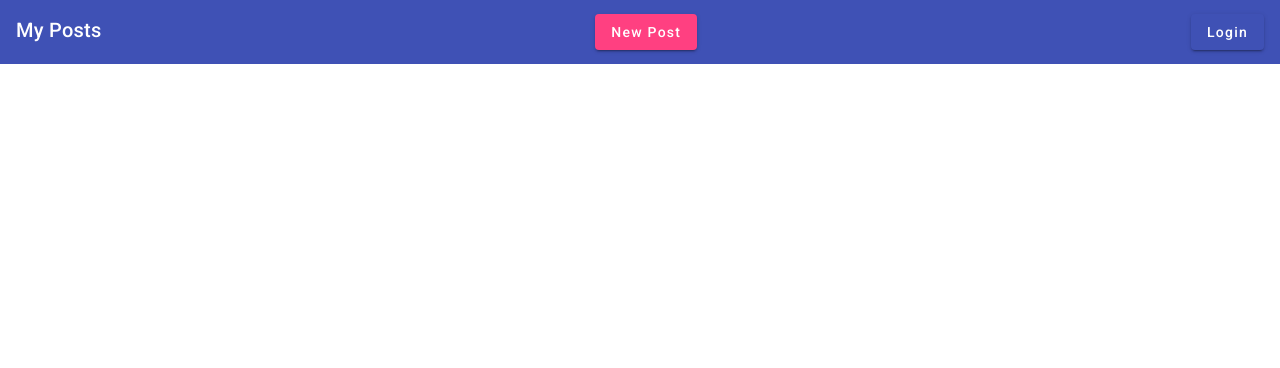
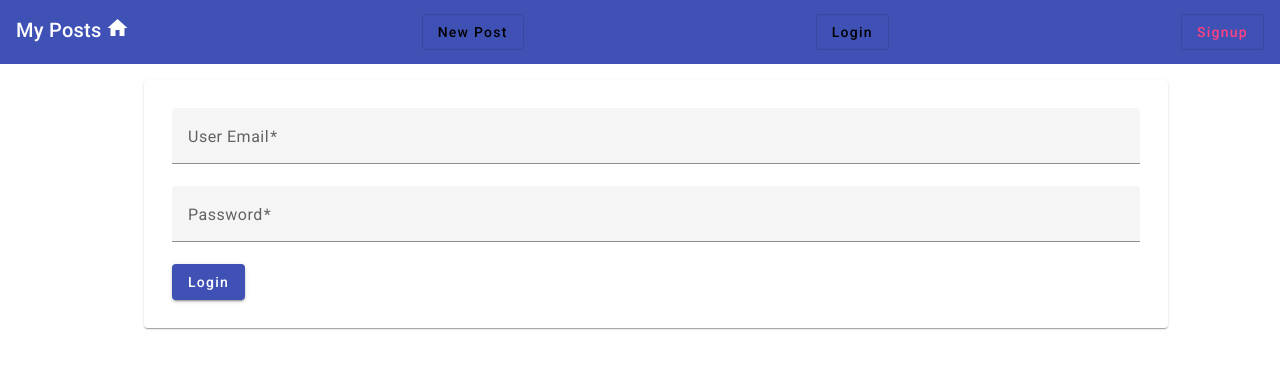
Before and after one commit to SaadiaAhmad/social-app, an Angular app: page /signup in a window 1280 px wide. Before the commit this address led to /. Shown: the top 368 px of the page. Built offline with nearby package versions, Linux system fonts and the light colour scheme.

Commit message:
adding the signup component

```diff
--- a/src/app/app-routing.module.ts
+++ b/src/app/app-routing.module.ts
@@ -3,6 +3,7 @@ import { RouterModule, Routes } from '@angular/router';
 import { PostCreateComponent } from './posts/post-create/post-create.component';
 import { PostListComponent } from './posts/post-list/post-list.component';
 import { LoginComponent } from './auth/login/login/login.component';
+import { SignupComponent } from './auth/signup/signup/signup.component';
 
 const routes: Routes = [
     {
@@ -20,6 +21,10 @@ const routes: Routes = [
     {
         path: 'login',
         component: LoginComponent
+    },
+    {
+        path: 'signup',
+        component: SignupComponent
     }
 ];
 
--- a/src/app/app.module.ts
+++ b/src/app/app.module.ts
@@ -18,6 +18,7 @@ import { RouterModule } from '@angular/router';
 import { MatProgressSpinnerModule } from '@angular/material/progress-spinner';
 import { MatPaginatorModule } from '@angular/material/paginator';
 import { LoginComponent } from './auth/login/login/login.component';
+import { SignupComponent } from './auth/signup/signup/signup.component';
 
 @NgModule({
   imports: [
@@ -42,7 +43,8 @@ import { LoginComponent } from './auth/login/login/login.component';
     PostCreateComponent,
     HeaderComponent,
     PostListComponent,
-    LoginComponent
+    LoginComponent,
+    SignupComponent
   ],
   bootstrap: [AppComponent]
 })
--- /dev/null
+++ b/src/app/auth/signup/signup/signup.component.html
@@ -0,0 +1,35 @@
+<mat-card>
+    <mat-spinner *ngIf="isLoading"></mat-spinner>
+    <!-- Using a template-driven form here. This is diferent than a reactive form. -->
+    <!-- Reactive forms are synchronous and use observables whereas  -->
+    <!-- Template forms are asynchronous and use direct access to the data using directives -->
+    <form *ngIf="!isLoading" #loginForm="ngForm" (submit)="onSignupClick(loginForm)">
+        <mat-form-field>
+            <mat-label>User Email</mat-label>
+            <input
+                matInput
+                type="email"
+                name="email"
+                ngModel
+                #emailInput="ngModel"
+                required
+                email>
+            <mat-error *ngIf="emailInput.invalid">Please enter a valid email</mat-error>
+        </mat-form-field>
+        <mat-form-field>
+            <mat-label>Password</mat-label>
+            <input
+                matInput
+                type="password"
+                name="password"
+                ngModel
+                #passwordInput="ngModel"
+                required>
+            <mat-error *ngIf="passwordInput.invalid">Please enter a valid password</mat-error>
+        </mat-form-field>
+        <button mat-raised-button
+            color="primary"
+            type="submit">Login
+        </button>
+    </form>
+</mat-card>
--- /dev/null
+++ b/src/app/auth/signup/signup/signup.component.scss
@@ -0,0 +1,14 @@
+mat-card {
+    width: 80%;
+    margin: auto;
+    padding: 28px;
+}
+
+mat-spinner {
+    margin: auto;
+}
+
+mat-form-field, textarea {
+    width: 100%;
+    margin: auto;
+}
--- /dev/null
+++ b/src/app/auth/signup/signup/signup.component.ts
@@ -0,0 +1,14 @@
+import { Component } from '@angular/core';
+
+@Component({
+  selector: 'app-signup',
+  templateUrl: './signup.component.html',
+  styleUrl: './signup.component.scss'
+})
+export class SignupComponent {
+  isLoading = false;
+
+  onSignupClick() {
+
+  }
+}
--- a/src/app/header/header.component.html
+++ b/src/app/header/header.component.html
@@ -4,13 +4,18 @@
     </button> -->
     <ul>
       <li>
-        <a routerLink="/">My Posts</a>
+        <a routerLink="/">My Posts
+          <mat-icon>home</mat-icon>
+        </a>
       </li>
       <li>
-        <a mat-raised-button routerLink="/create" color="accent">New Post</a>
+        <a mat-stroked-button routerLink="/create" color="accent" routerLinkActive="mat-accent">New Post</a>
       </li>
       <li>
-        <a mat-raised-button routerLink="/login" color="primary">Login</a>
+        <a mat-stroked-button routerLink="/login"  color="accent" routerLinkActive="mat-accent">Login</a>
+      </li>
+      <li>
+        <a mat-stroked-button routerLink="/signup"  color="accent" routerLinkActive="mat-accent">Signup</a>
       </li>
     </ul>
     <!-- <span class="example-spacer"></span>
--- a/src/app/header/header.component.scss
+++ b/src/app/header/header.component.scss
@@ -10,4 +10,10 @@ ul {
 a {
     text-decoration: none;
     color: white;
+    display: inline-flex;
+    align-items: center;
+
+    mat-icon {
+        padding: 0 0 4px 4px;
+    }
 }
```
Also changed, not shown: 1 other file (tests, documents, lock files or other folders).
